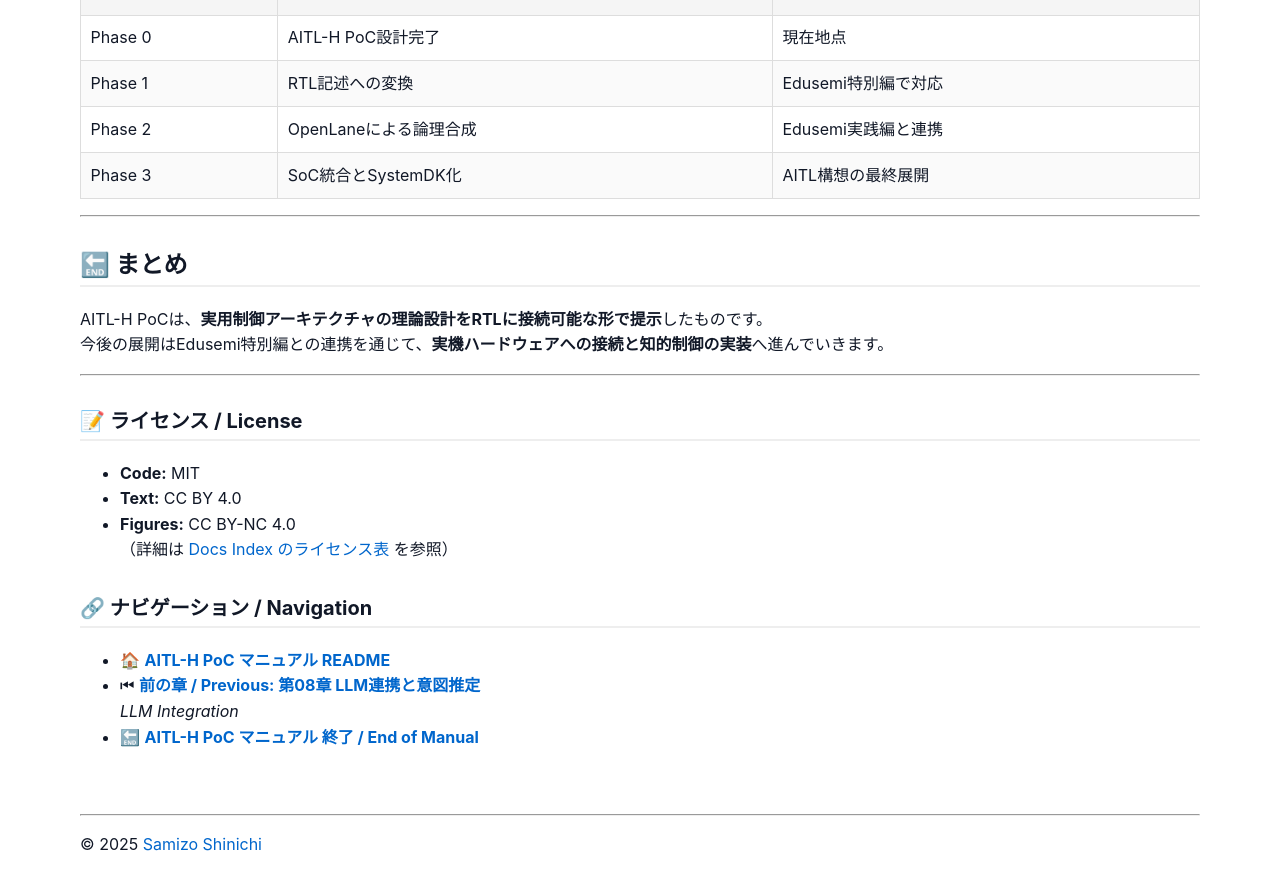
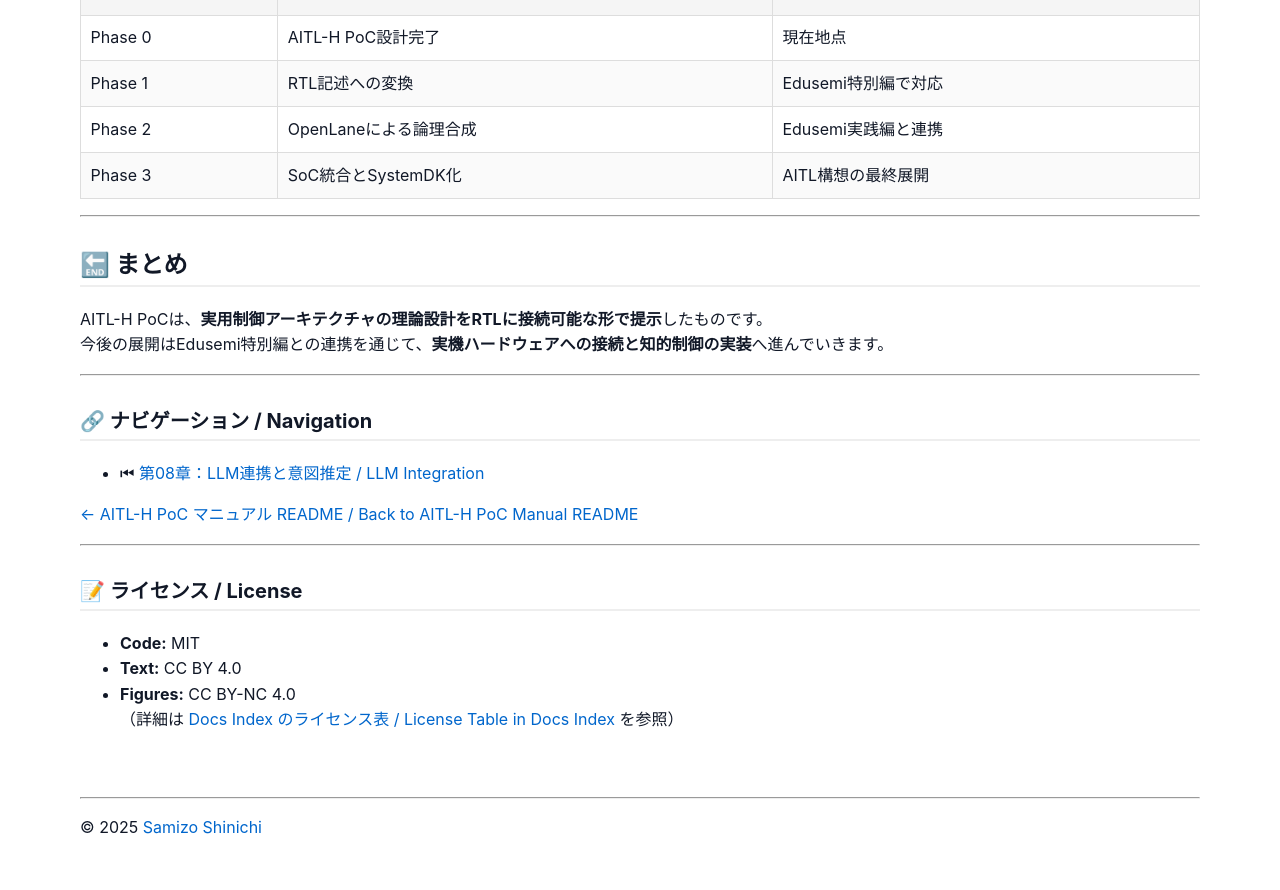
Before and after one commit to Samizo-AITL/AITL-H, a Jekyll site: the page built from docs/chapter11_exit_strategy.md, in a window 1280 px wide and 900 px high, scrolled down 1805 px. Shown: the top 890 px of the window. Built offline with Jekyll 4.4.1, drawn with Linux system fonts in a browser that asks for light colours.

Commit message:
Update chapter11_exit_strategy.md

```diff
--- a/docs/chapter11_exit_strategy.md
+++ b/docs/chapter11_exit_strategy.md
@@ -78,15 +78,15 @@
 
 ---
 
+### 🔗 **ナビゲーション / Navigation**
+- ⏮ [第08章：LLM連携と意図推定 / LLM Integration](https://samizo-aitl.github.io/AITL-H/docs/chapter08_llm_integration.html)
+
+[← AITL-H PoC マニュアル README / Back to AITL-H PoC Manual README](https://samizo-aitl.github.io/AITL-H/docs/)
+
+---
+
 ### 📝 **ライセンス / License**
-
 - **Code:** MIT
 - **Text:** CC BY 4.0
 - **Figures:** CC BY-NC 4.0
-（詳細は [Docs Index のライセンス表](/AITL-H/docs/#-ライセンス--license) を参照）
-
-### 🔗 **ナビゲーション / Navigation**
-- 🏠 **[AITL-H PoC マニュアル README](/AITL-H/docs/)**
-- ⏮ **[前の章 / Previous: 第08章 LLM連携と意図推定](/AITL-H/docs/chapter08_llm_integration.html)**
-  _LLM Integration_
-- 🔚 **[AITL-H PoC マニュアル 終了 / End of Manual](/AITL-H/docs/)**
+（詳細は [Docs Index のライセンス表 / License Table in Docs Index](https://samizo-aitl.github.io/AITL-H/docs/#-ライセンス--license) を参照）
```
